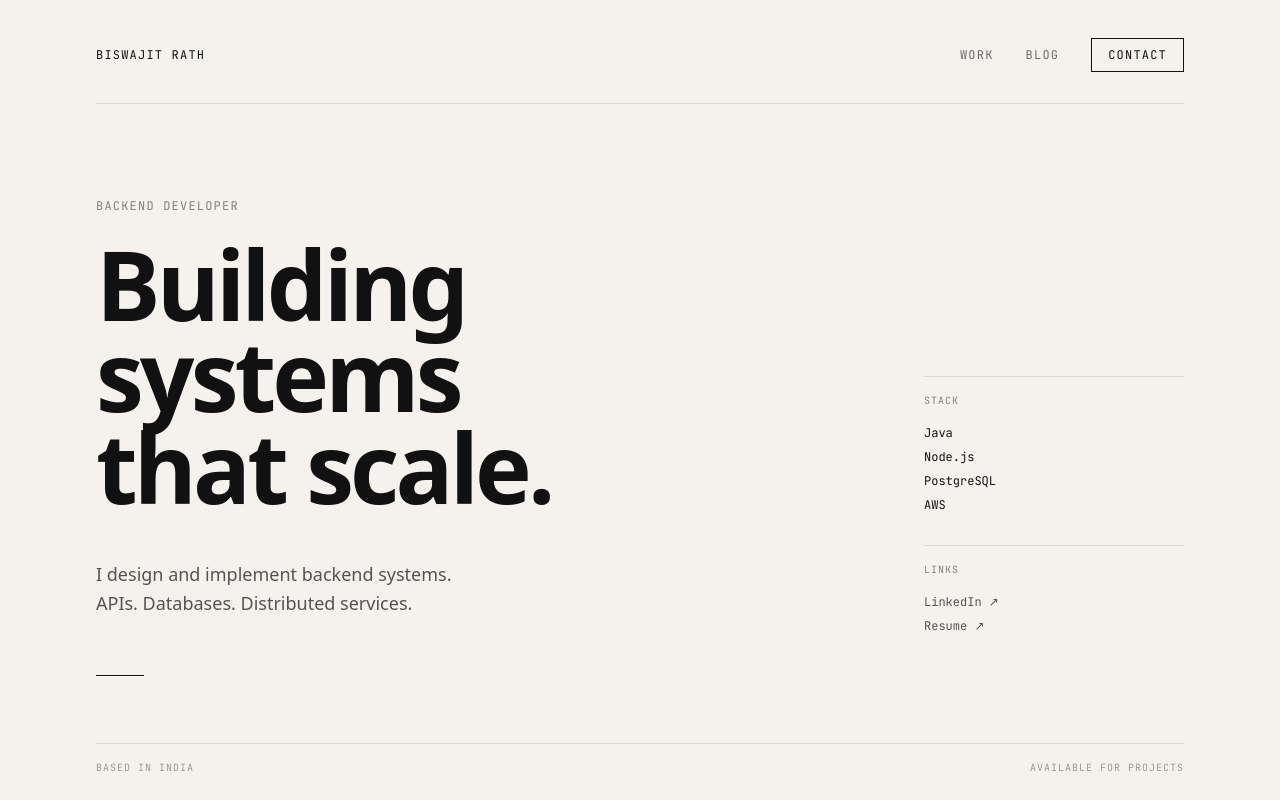
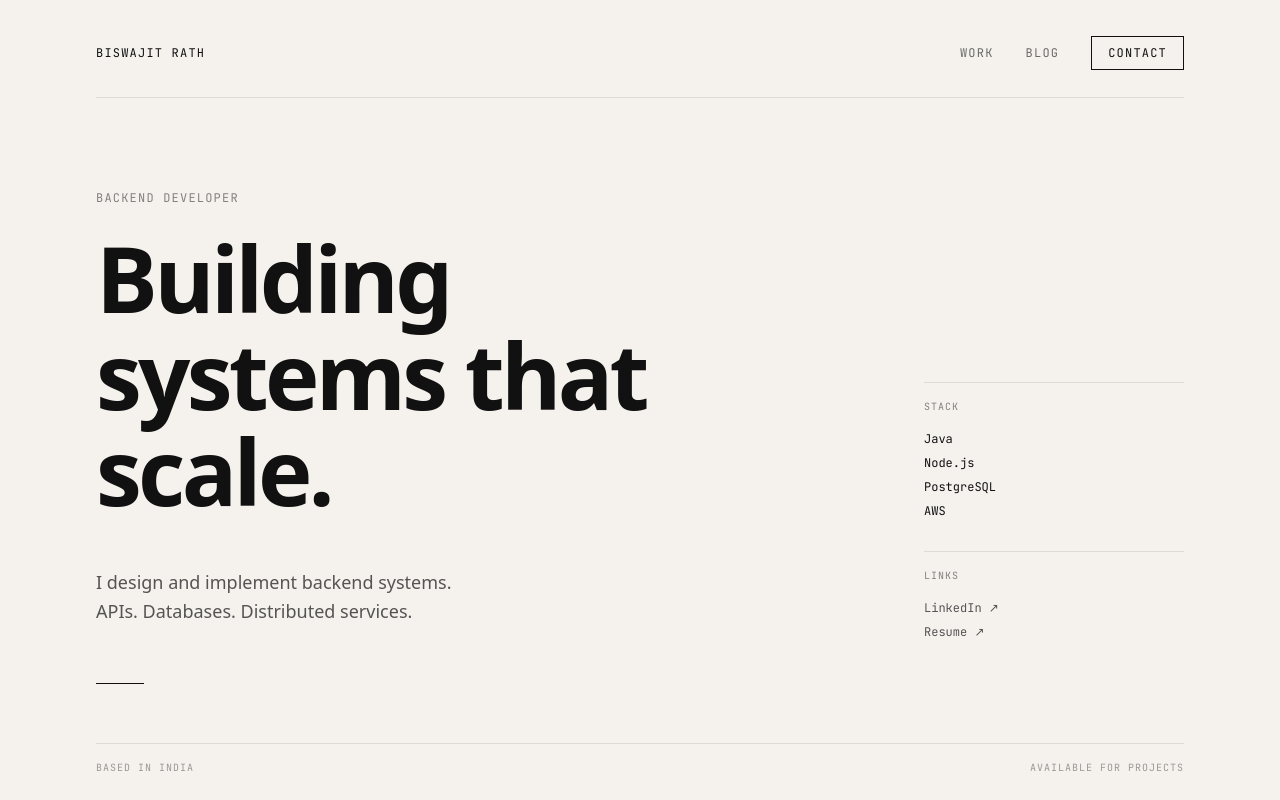
Before and after one commit to trailblazer-24/portv2, a Next.js app: page / in a window 1280 px wide. Shown: the top 800 px of the page. Built offline with nearby package versions, Linux system fonts and the light colour scheme; no server answers.

Commit message:
removed loading screen for better lcp

```diff
--- a/src/components/Hero.tsx
+++ b/src/components/Hero.tsx
@@ -2,20 +2,10 @@
 
 import { useState, useEffect } from "react";
 
-interface HeroProps {
-  isReady?: boolean;
-}
-
-export function Hero({ isReady = true }: HeroProps) {
+export function Hero() {
   const [showCTA, setShowCTA] = useState(false);
-  const [isLoaded, setIsLoaded] = useState(false);
 
   useEffect(() => {
-    // Only trigger animations when isReady is true
-    if (isReady) {
-      setIsLoaded(true);
-    }
-
     const handleScroll = () => {
       const sections = document.querySelectorAll("section");
       if (sections.length === 0) return;
@@ -47,7 +37,7 @@ export function Hero({ isReady = true }: HeroProps) {
       window.removeEventListener("scroll", handleScroll);
       window.removeEventListener("resize", handleScroll);
     };
-  }, [isReady]);
+  }, []);
 
   return (
     <section className="relative min-h-screen bg-[#F5F2EE] text-[#111111] dark:bg-[#111111] dark:text-[#FAFAFA]">
@@ -55,9 +45,7 @@ export function Hero({ isReady = true }: HeroProps) {
       <div className="mx-auto grid min-h-screen max-w-6xl grid-cols-12 gap-4 px-6 py-6 sm:px-8">
         {/* Header */}
         <header
-          className={`col-span-12 flex items-center justify-between border-b border-[#111111]/10 pb-4 dark:border-[#FAFAFA]/10 ${
-            isLoaded ? "animate-fade-in" : "opacity-0"
-          }`}
+          className="col-span-12 flex items-center justify-between border-b border-[#111111]/10 pb-4 dark:border-[#FAFAFA]/10"
         >
           <div className="font-mono text-xs uppercase tracking-widest">
             Biswajit Rath
@@ -91,32 +79,21 @@ export function Hero({ isReady = true }: HeroProps) {
         <div className="col-span-12 flex flex-col justify-center pt-16 sm:col-span-10 sm:col-start-1 lg:col-span-8">
           {/* Label */}
           <p
-            className={`mb-6 font-mono text-xs uppercase tracking-widest text-[#111111]/50 dark:text-[#FAFAFA]/50 ${
-              isLoaded ? "animate-fade-in-up" : "opacity-0"
-            }`}
-            style={{ animationDelay: "100ms" }}
+            className="mb-6 font-mono text-xs uppercase tracking-widest text-[#111111]/50 dark:text-[#FAFAFA]/50"
           >
             Backend Developer
           </p>
 
           {/* Headline - dramatic Swiss typography */}
           <h1
-            className={`text-[clamp(3rem,8vw,6rem)] font-bold leading-[0.95] tracking-[-0.03em] ${
-              isLoaded ? "animate-fade-in-up" : "opacity-0"
-            }`}
-            style={{ animationDelay: "200ms" }}
+            className="max-w-[19ch] text-[clamp(2.75rem,7.5vw,5.75rem)] font-bold leading-[1.05] tracking-[-0.02em]"
           >
-            Building systems
-            <br />
-            that scale.
+            Building systems that scale.
           </h1>
 
           {/* Description */}
           <p
-            className={`mt-12 max-w-md text-base leading-relaxed text-[#111111]/70 dark:text-[#FAFAFA]/70 sm:text-lg ${
-              isLoaded ? "animate-fade-in-up" : "opacity-0"
-            }`}
-            style={{ animationDelay: "300ms" }}
+            className="mt-12 max-w-md text-base leading-relaxed text-[#111111]/70 dark:text-[#FAFAFA]/70 sm:text-lg"
           >
             I design and implement backend systems.
             <br></br>APIs. Databases. Distributed services.
@@ -124,18 +101,14 @@ export function Hero({ isReady = true }: HeroProps) {
 
           {/* CTA */}
           <div
-            className={`mt-10 ${isLoaded ? "animate-fade-in-up" : "opacity-0"}`}
-            style={{ animationDelay: "400ms" }}
+            className="mt-10"
           >
             <div
               aria-hidden="true"
               className="group inline-flex items-center gap-3 font-mono text-sm uppercase tracking-widest"
             >
               <span
-                className={`h-px w-12 bg-[#111111] transition-all duration-300 group-hover:w-20 dark:bg-[#FAFAFA] ${
-                  isLoaded ? "animate-line-grow" : "scale-x-0"
-                }`}
-                style={{ animationDelay: "600ms" }}
+                className="h-px w-12 bg-[#111111] transition-all duration-300 group-hover:w-20 dark:bg-[#FAFAFA]"
               />
             </div>
           </div>
@@ -143,10 +116,7 @@ export function Hero({ isReady = true }: HeroProps) {
 
         {/* Stack - right column */}
         <div
-          className={`col-span-12 flex flex-col justify-end pb-16 sm:col-span-2 sm:col-start-11 lg:col-span-3 lg:col-start-10 ${
-            isLoaded ? "animate-slide-in-right" : "opacity-0"
-          }`}
-          style={{ animationDelay: "400ms" }}
+          className="col-span-12 flex flex-col justify-end pb-16 sm:col-span-2 sm:col-start-11 lg:col-span-3 lg:col-start-10"
         >
           <div className="border-t border-[#111111]/10 pt-4 dark:border-[#FAFAFA]/10">
             <p className="mb-4 font-mono text-[10px] uppercase tracking-widest text-[#111111]/50 dark:text-[#FAFAFA]/50">
@@ -191,10 +161,7 @@ export function Hero({ isReady = true }: HeroProps) {
 
         {/* Bottom index marker */}
         <div
-          className={`col-span-12 mt-auto flex items-end justify-between border-t border-[#111111]/10 pt-4 dark:border-[#FAFAFA]/10 ${
-            isLoaded ? "animate-fade-in" : "opacity-0"
-          }`}
-          style={{ animationDelay: "500ms" }}
+          className="col-span-12 mt-auto flex items-end justify-between border-t border-[#111111]/10 pt-4 dark:border-[#FAFAFA]/10"
         >
           <span className="font-mono text-[10px] uppercase tracking-widest text-[#111111]/40 dark:text-[#FAFAFA]/40">
             Based in India
@@ -227,13 +194,7 @@ export function Hero({ isReady = true }: HeroProps) {
       </div>
 
       {/* Scroll indicator */}
-      <div
-        className={`absolute bottom-8 left-1/2 -translate-x-1/2 ${
-          isLoaded ? "animate-fade-in" : "opacity-0"
-        }`}
-        style={{ animationDelay: "800ms" }}
-      >
-      </div>
+      <div className="absolute bottom-8 left-1/2 -translate-x-1/2" />
     </section>
   );
 }
--- a/src/components/PageContent.tsx
+++ b/src/components/PageContent.tsx
@@ -1,7 +1,5 @@
 "use client";
 
-import { useEffect, useState } from "react";
-import { LoadingScreen } from "@/components/LoadingScreen";
 import { Hero } from "@/components/Hero";
 import { ProjectsSection } from "@/components/ProjectsSection";
 import { BenefitsSection } from "@/components/BenefitsSection";
@@ -12,47 +10,10 @@ import { WritingsSection } from "@/components/WritingsSection";
 import { ContactFooter } from "@/components/ContactFooter";
 
 export function PageContent() {
-  const [isLoading, setIsLoading] = useState(true);
-  const [showContent, setShowContent] = useState(false);
-  const [shouldShowLoading, setShouldShowLoading] = useState<boolean | null>(null);
-  const isContentSliding = shouldShowLoading && isLoading;
-
-  useEffect(() => {
-    const mediaQuery = window.matchMedia("(min-width: 768px)");
-
-    if (mediaQuery.matches) {
-      setShouldShowLoading(true);
-      return;
-    }
-
-    setShouldShowLoading(false);
-    setIsLoading(false);
-    setShowContent(true);
-  }, []);
-
-  const handleLoadingComplete = () => {
-    setIsLoading(false);
-    // Small delay to ensure smooth transition
-    setTimeout(() => setShowContent(true), 100);
-  };
-
   return (
-    <>
-      {shouldShowLoading && isLoading && (
-        <LoadingScreen onComplete={handleLoadingComplete} />
-      )}
-
-      <div
-        className="relative"
-        style={{
-          transform: isContentSliding ? "translateX(100%)" : undefined,
-          transition: isContentSliding
-            ? "transform 0.8s cubic-bezier(0.76, 0, 0.24, 1)"
-            : undefined,
-        }}
-      >
+    <div className="relative">
       <div id="top" />
-        <Hero isReady={showContent} />
+      <Hero />
       <ProjectsSection />
       <BenefitsSection />
       <ServicesSection />
@@ -61,6 +22,5 @@ export function PageContent() {
       <WritingsSection />
       <ContactFooter />
     </div>
-    </>
   );
 }
```
Lines whose indentation alone changed are shown as unchanged.
